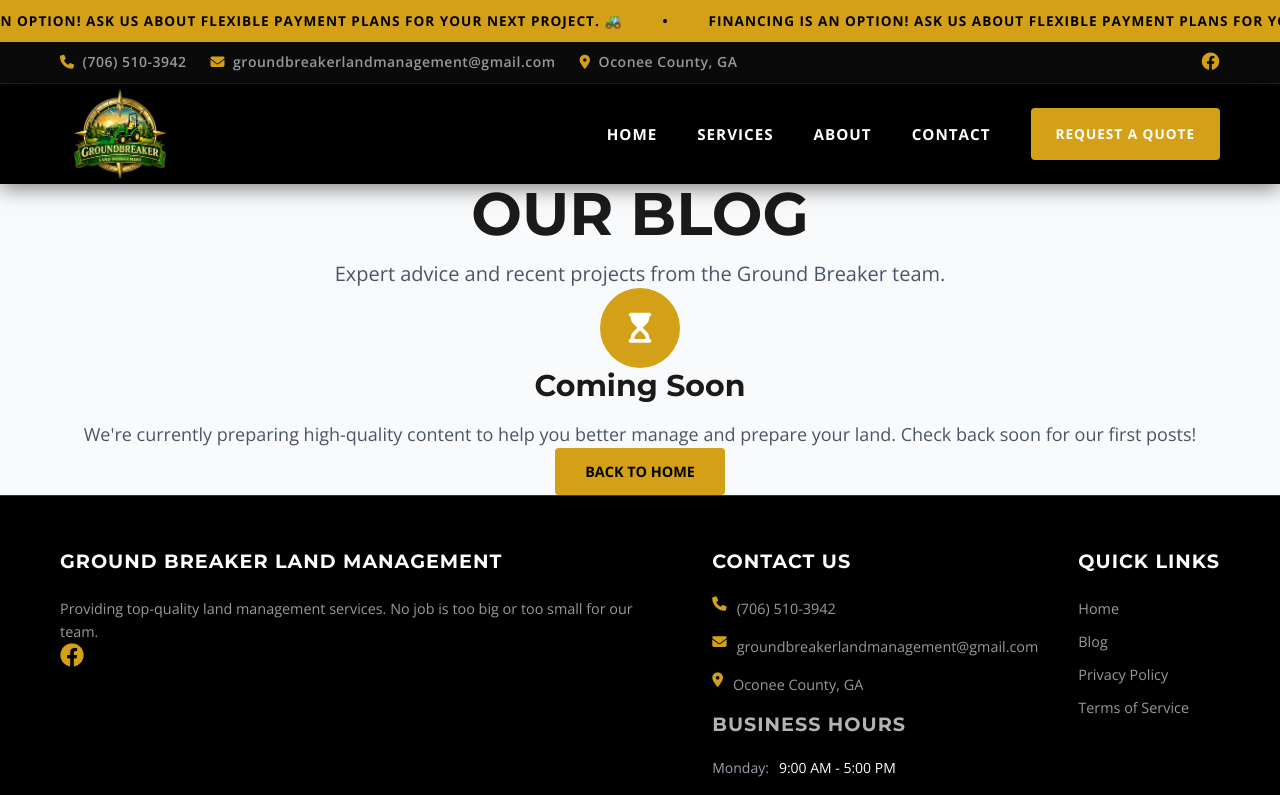
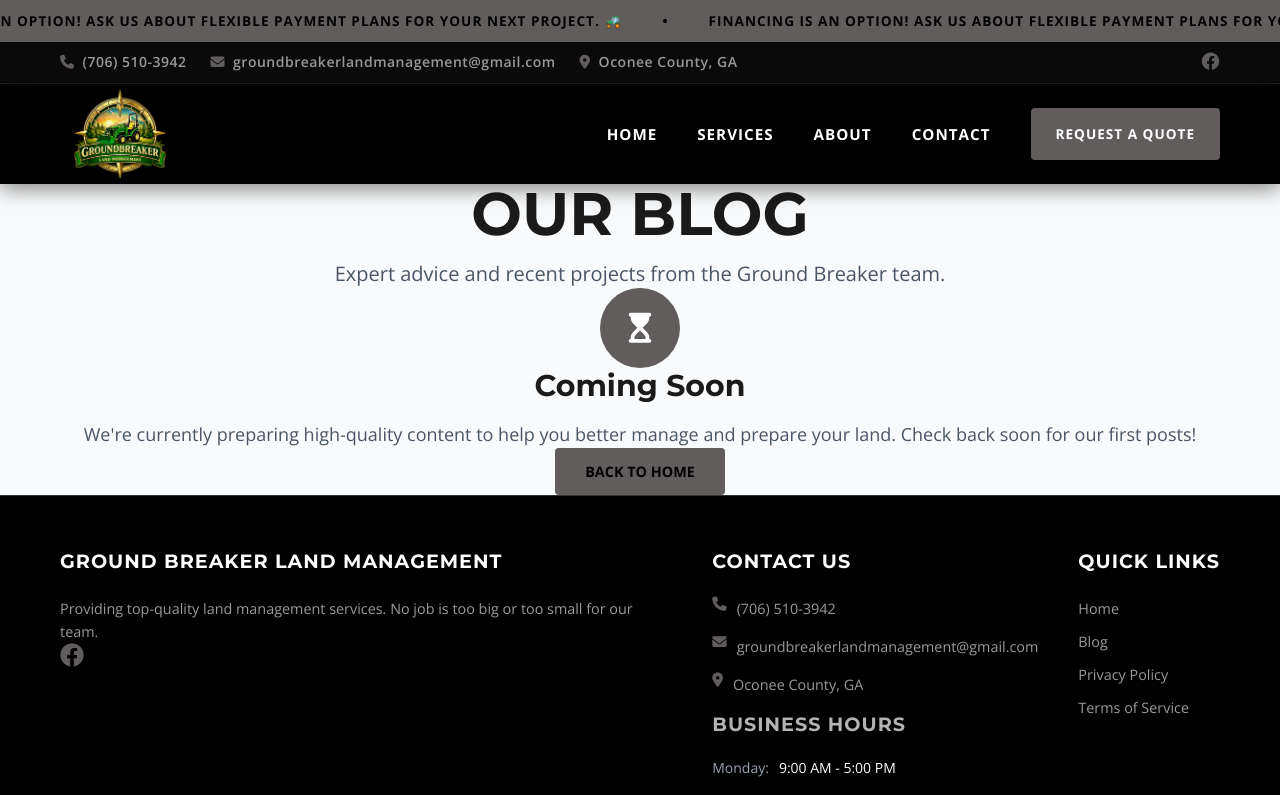
Before and after one commit to AndenElmore/gblm-website, a Next.js app: page /blog in a window 1280 px wide. Shown: the top 795 px of the page. Built offline with nearby package versions, Linux system fonts and the light colour scheme.

Commit message:
style: refactor global color theme from green/gold to blue/gray

```diff
--- a/src/app/blog/page.tsx
+++ b/src/app/blog/page.tsx
@@ -13,12 +13,12 @@
       <main className="py-24 bg-gray-50">
         <div className="container mx-auto px-5">
           <div className="text-center mb-16">
-            <h1 className="text-4xl md:text-6xl font-bold font-montserrat text-[#2e5c33] mb-6 uppercase">Our Blog</h1>
+            <h1 className="text-4xl md:text-6xl font-bold font-montserrat text-[#9cc0ed] mb-6 uppercase">Our Blog</h1>
             <p className="text-xl text-gray-600 max-w-2xl mx-auto">Expert advice and recent projects from the Ground Breaker team.</p>
           </div>
 
           <div className="flex flex-col items-center justify-center py-20 text-center">
-            <div className="w-20 h-20 bg-[#d4a017] flex items-center justify-center rounded-full mb-8">
+            <div className="w-20 h-20 bg-[#615d5c] flex items-center justify-center rounded-full mb-8">
               <i className="fa-solid fa-hourglass-start text-3xl text-white"></i>
             </div>
             <h2 className="text-3xl font-bold text-gray-900 mb-4">Coming Soon</h2>
--- a/src/app/globals.css
+++ b/src/app/globals.css
@@ -1,8 +1,8 @@
 @import "tailwindcss";
 
 @theme {
-  --color-primary-green: #2e5c33;
-  --color-accent-gold: #d4a017;
+  --color-primary-green: #9cc0ed;
+  --color-accent-gold: #615d5c;
   --font-sans: var(--font-open-sans), sans-serif;
   --font-heading: var(--font-montserrat), sans-serif;
 }
@@ -33,8 +33,8 @@
 }
 
 :root {
-  --primary-green: #2e5c33;
-  --accent-gold: #d4a017;
+  --primary-green: #9cc0ed;
+  --accent-gold: #615d5c;
   --dark-bg: #111111;
   --white: #ffffff;
   --max-width: 1200px;
@@ -109,10 +109,10 @@
 }
 /* --- GLOBAL VARIABLES --- */
 :root {
-    /* Matches the Green in the tractor/ribbon */
-    --primary-green: #2e5c33;
-    /* Matches the Gold in the compass/text */
-    --accent-gold: #d4a017;
+    /* Matches the Blue in the tractor/ribbon */
+    --primary-green: #9cc0ed;
+    /* Matches the Gray in the compass/text */
+    --accent-gold: #615d5c;
     --dark-bg: #111111;
     --dark-text: #333333;
     --light-bg: #f4f4f4;
@@ -627,7 +627,7 @@
 .form-control:focus {
     outline: none;
     border-color: var(--primary-green);
-    box-shadow: 0 0 0 2px rgba(46, 92, 51, 0.1);
+    box-shadow: 0 0 0 2px rgba(156, 192, 237, 0.1);
 }
 
 select.form-control {
--- a/src/app/privacy-policy/page.tsx
+++ b/src/app/privacy-policy/page.tsx
@@ -12,7 +12,7 @@
       <Header />
       <main className="py-24 bg-white">
         <div className="container mx-auto px-5 max-w-4xl">
-          <h1 className="text-4xl md:text-5xl font-bold font-montserrat text-[#2e5c33] mb-10 border-b pb-6">Privacy Policy</h1>
+          <h1 className="text-4xl md:text-5xl font-bold font-montserrat text-[#9cc0ed] mb-10 border-b pb-6">Privacy Policy</h1>
 
           <div className="prose prose-lg text-gray-700 space-y-8">
             <section>
--- a/src/app/terms-of-service/page.tsx
+++ b/src/app/terms-of-service/page.tsx
@@ -12,7 +12,7 @@
       <Header />
       <main className="py-24 bg-white">
         <div className="container mx-auto px-5 max-w-4xl">
-          <h1 className="text-4xl md:text-5xl font-bold font-montserrat text-[#2e5c33] mb-10 border-b pb-6">Terms of Service</h1>
+          <h1 className="text-4xl md:text-5xl font-bold font-montserrat text-[#9cc0ed] mb-10 border-b pb-6">Terms of Service</h1>
 
           <div className="prose prose-lg text-gray-700 space-y-8">
             <section>
--- a/src/components/Contact.tsx
+++ b/src/components/Contact.tsx
@@ -76,7 +76,7 @@
 
     return (
       <form id="contact-form" data-netlify="true" name="contact" method="POST" onSubmit={handleSubmit} suppressHydrationWarning>
-        <div className="md:hidden bg-[#2e5c33] text-white p-5 rounded-lg mb-6 shadow-md text-center">
+        <div className="md:hidden bg-[#9cc0ed] text-gray-900 p-5 rounded-lg mb-6 shadow-md text-center">
           <h3 className="font-bold text-xl mb-1">Get an Estimate</h3>
           <p className="text-sm opacity-90">Fill out your details below and we will contact you directly to discuss your project.</p>
         </div>
--- a/src/components/Footer.tsx
+++ b/src/components/Footer.tsx
@@ -27,7 +27,7 @@
               <p className="text-sm text-gray-400">Thursday: <span className="text-white">9:00 AM - 5:00 PM</span></p>
               <p className="text-sm text-gray-400">Friday: <span className="text-white">9:00 AM - 5:00 PM</span></p>
               <p className="text-sm text-gray-400">Saturday: <span className="text-white">9:00 AM - 5:00 PM</span></p>
-              <p className="text-sm text-[#d4a017] font-semibold">Sunday: Closed</p>
+              <p className="text-sm text-[#615d5c] font-semibold">Sunday: Closed</p>
             </div>
           </div>
           <div className="footer-col">
--- a/src/components/ProjectGallery.tsx
+++ b/src/components/ProjectGallery.tsx
@@ -13,7 +13,7 @@
   return (
     <section className="py-20 bg-white">
       <div className="container mx-auto px-5 max-w-6xl">
-        <h2 className="text-3xl md:text-4xl font-bold text-center text-[#2e5c33] mb-4">Project Gallery</h2>
+        <h2 className="text-3xl md:text-4xl font-bold text-center text-[#9cc0ed] mb-4">Project Gallery</h2>
         <p className="text-center text-gray-600 mb-12 max-w-2xl mx-auto">
           See the difference heavy equipment and professional expertise can make. From overgrown, raw land to perfectly cleared and graded sites.
         </p>
--- a/src/components/Reviews.tsx
+++ b/src/components/Reviews.tsx
@@ -20,11 +20,11 @@
   return (
     <section className="bg-gray-50 py-20">
       <div className="container mx-auto px-5 max-w-6xl">
-        <h2 className="text-3xl md:text-4xl font-bold text-center text-[#2e5c33] mb-12">What Our Clients Say</h2>
+        <h2 className="text-3xl md:text-4xl font-bold text-center text-[#9cc0ed] mb-12">What Our Clients Say</h2>
         <div className="grid grid-cols-1 md:grid-cols-3 gap-8">
           {reviews.map((review, idx) => (
-            <div key={idx} className="bg-white p-8 rounded-lg shadow-md border-t-4 border-[#d4a017]">
-              <div className="flex text-[#d4a017] mb-4 text-xl">
+            <div key={idx} className="bg-white p-8 rounded-lg shadow-md border-t-4 border-[#615d5c]">
+              <div className="flex text-[#615d5c] mb-4 text-xl">
                 <i className="fa-solid fa-star"></i>
                 <i className="fa-solid fa-star"></i>
                 <i className="fa-solid fa-star"></i>
--- a/src/components/ServiceArea.tsx
+++ b/src/components/ServiceArea.tsx
@@ -14,7 +14,7 @@
           <h2 className="text-6xl md:text-8xl font-bold font-montserrat mb-4 uppercase tracking-[0.2em]" style={{ color: '#ffffff', opacity: 1 }}>
             Proudly Serving
           </h2>
-          <div className="w-24 h-1 bg-[#d4a017] mx-auto mb-10"></div>
+          <div className="w-24 h-1 bg-[#615d5c] mx-auto mb-10"></div>
           <p className="text-2xl md:text-3xl text-white font-medium tracking-widest uppercase opacity-90">
             Oconee County & A 50-Mile Radius
           </p>
@@ -25,7 +25,7 @@
             <Link
               key={city}
               href={`/locations/${city.toLowerCase().replace(/ /g, '-')}`}
-              className="px-10 py-5 border-2 border-[#d4a017] text-[#d4a017] font-bold rounded-full hover:bg-[#d4a017] hover:text-black transition-all duration-300 text-xl md:text-2xl hover:scale-110 shadow-lg"
+              className="px-10 py-5 border-2 border-[#615d5c] text-[#615d5c] font-bold rounded-full hover:bg-[#615d5c] hover:text-black transition-all duration-300 text-xl md:text-2xl hover:scale-110 shadow-lg"
             >
               {city}
             </Link>
```
Also changed, not shown: src/components/BeforeAfter.tsx (+6 -6 lines), src/components/FAQ.tsx (+4 -4 lines), 1 other file (tests, documents, lock files or other folders).
